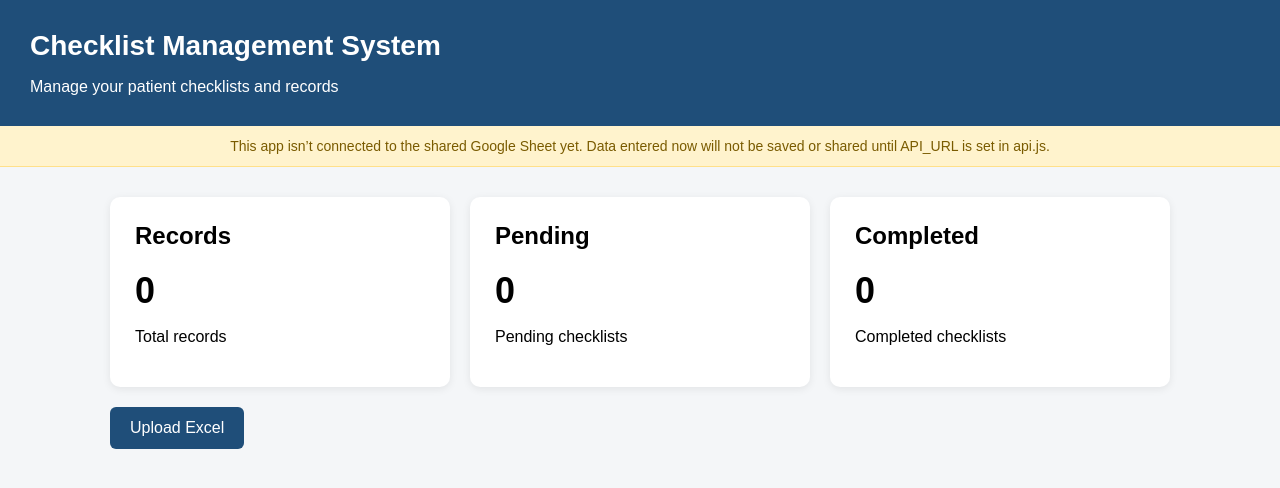
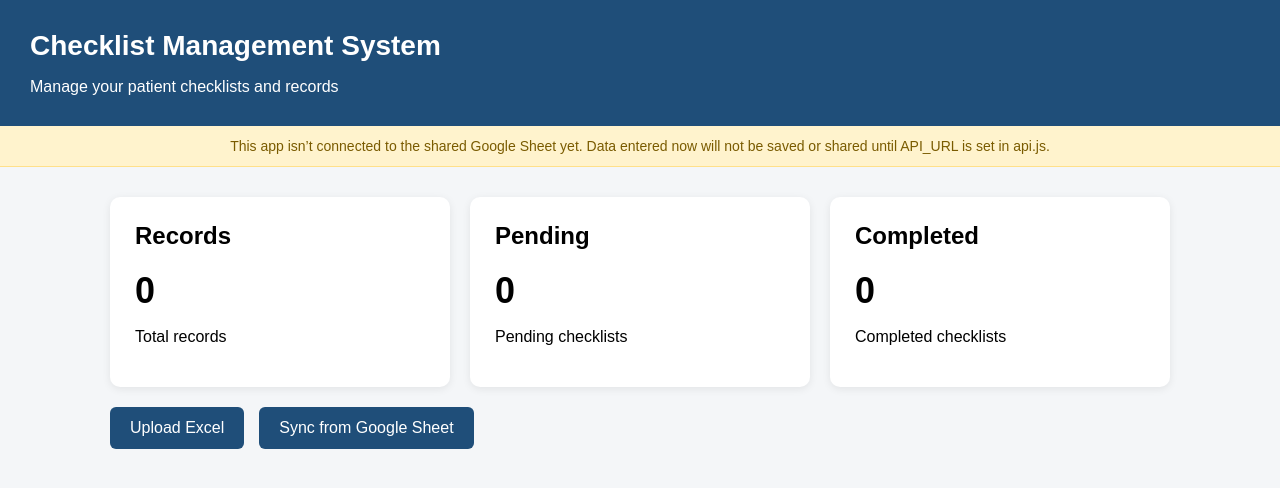
Before and after one commit to pereyedept-hub/Eye-surgery-app, a React (Vite) app: page / in a window 1280 px wide. Shown: the top 488 px of the page. Built offline with nearby package versions, Linux system fonts and the light colour scheme.

Commit message:
Add files via upload

```diff
--- a/App.jsx
+++ b/App.jsx
@@ -103,6 +103,7 @@ function App() {
   const [theatreList, setTheatreList] = useState([])
   const [completedRecords, setCompletedRecords] = useState({})
   const [apiNotice, setApiNotice] = useState(null)
+  const [syncing, setSyncing] = useState(false)
 
   // Load the shared records + completed-checklist status from the
   // Google Sheet backend as soon as the app opens, so everyone sees
@@ -242,6 +243,27 @@ function App() {
     reader.readAsArrayBuffer(file)
   }
 
+  const handleSyncFromSource = async () => {
+    if (!isApiConfigured()) {
+      alert('This app isn\u2019t connected to the shared Google Sheet yet.')
+      return
+    }
+
+    setSyncing(true)
+
+    try {
+      await api.syncFromSource()
+      const freshRecords = await api.getRecords()
+      setRecords(freshRecords)
+      setSelectedRecord(null)
+      alert('Records refreshed from your Google Sheet.')
+    } catch (err) {
+      alert(`Couldn\u2019t sync from the Google Sheet: ${err.message}`)
+    } finally {
+      setSyncing(false)
+    }
+  }
+
   const pendingCount = records.filter(
     (record) => !completedRecords[getPatientId(record)]
   ).length
@@ -298,6 +320,10 @@ function App() {
               hidden
             />
           </label>
+
+          <button onClick={handleSyncFromSource} disabled={syncing}>
+            {syncing ? 'Syncing…' : 'Sync from Google Sheet'}
+          </button>
 
         </div>
 
--- a/api.js
+++ b/api.js
@@ -63,6 +63,8 @@ export const api = {
 
   uploadRecords: (records) => apiPost('uploadRecords', { records }),
 
+  syncFromSource: () => apiPost('syncFromSource'),
+
   saveChecklist: (patientId, checklist) =>
     apiPost('saveChecklist', { patientId, checklist }),
 
```
